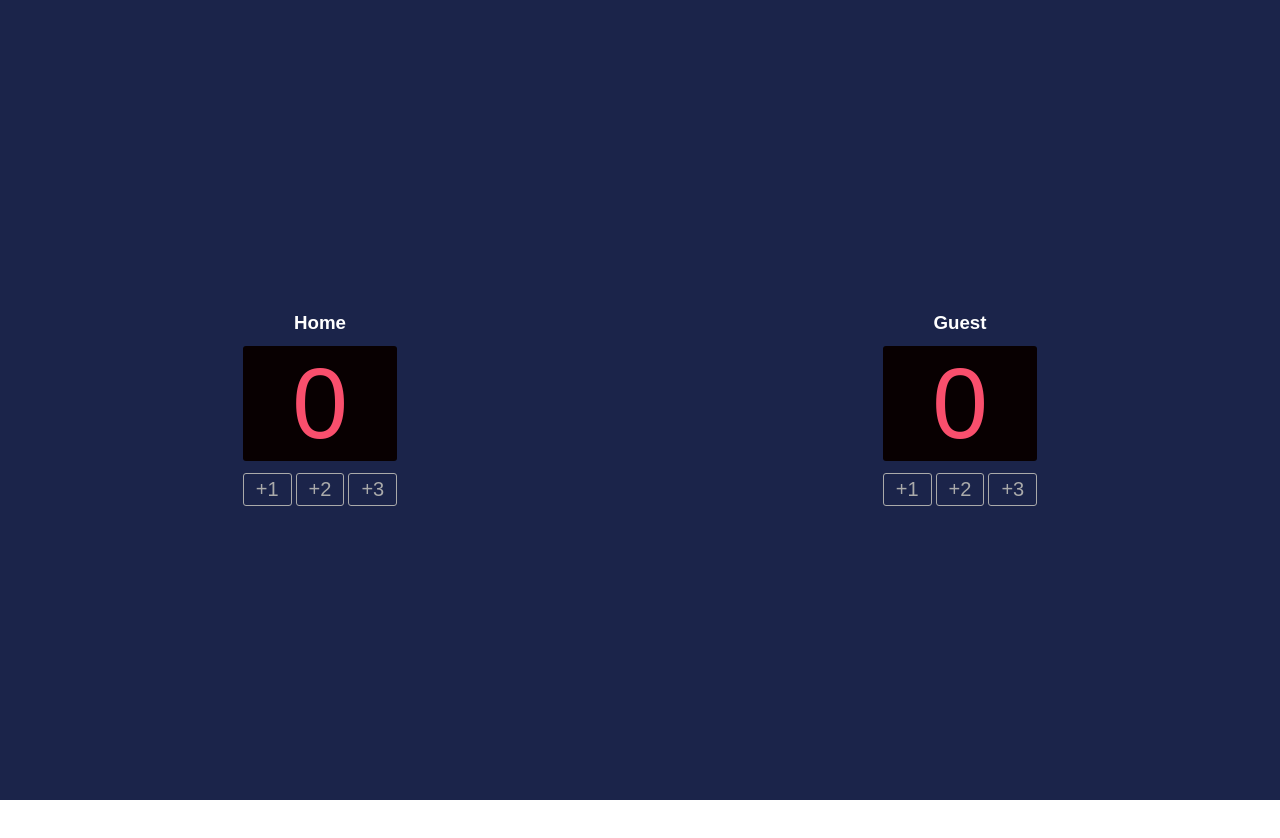
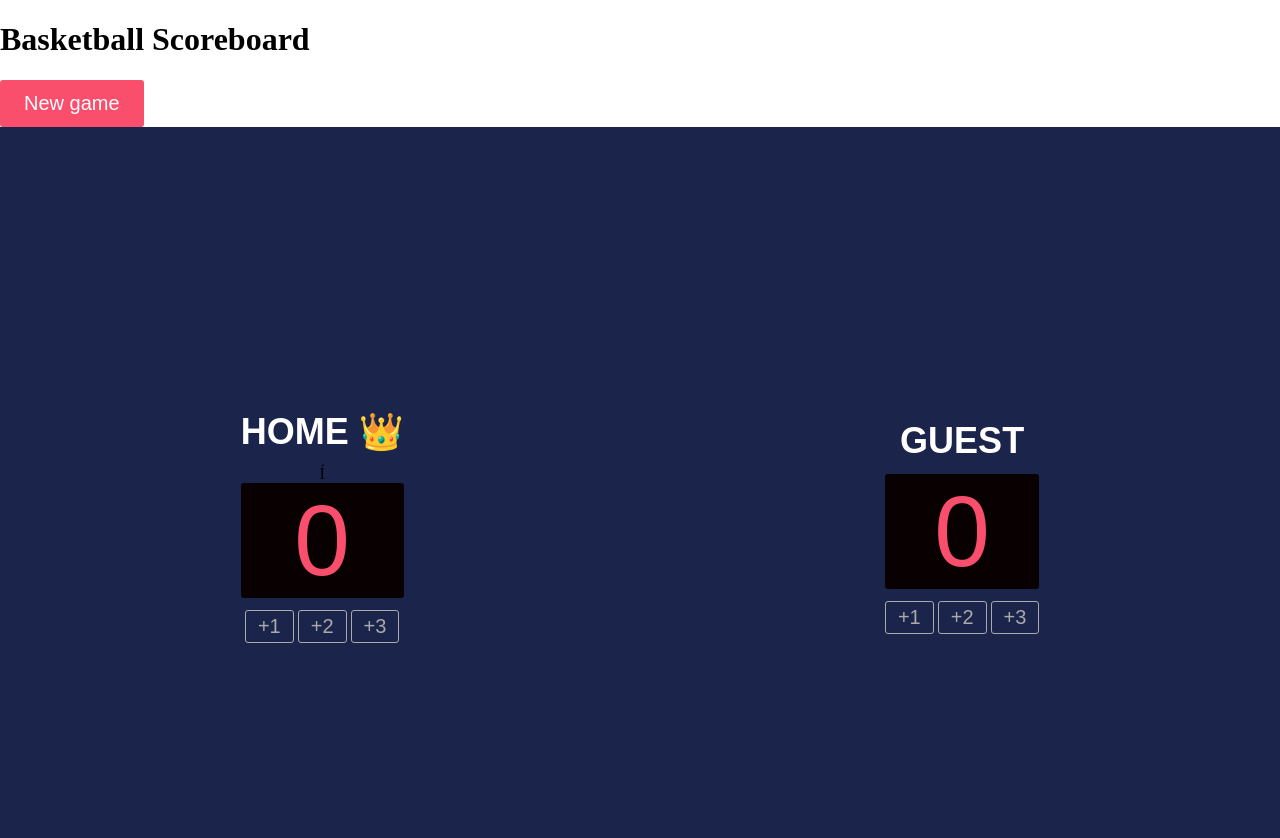
Before and after one commit to johnasp/basketball-scoreboard, a website: page public/index.html in a window 1280 px wide. Before the commit the page ends 800 px from the top, so only its background shows below. Drawn offline with Linux system fonts and the light colour scheme.

Commit message:
Add 'New Game' button and reset functionality to scoreboard

```diff
--- a/public/index.html
+++ b/public/index.html
@@ -8,23 +8,27 @@
     <link rel="icon" href="data:," /> <!-- Empty favicon to avoid default icon -->
   </head>
   <body>
+          <h1>Basketball Scoreboard</h1>
+          <button type="button" id="btn-new-game" onclick="resetScores()">New game</button>
     <section class="container">
+
       <div class="home-score score">
-        <h3>Home</h3>
-        <p id="home-digit" class="digit">0</p>
+
+        <h3>Home 👑</h3>
+Í        <p id="home-digit" class="digit">0</p>
         <div class="points">
-          <button type="button" id="home-one" onclick="homeAddOne()">+1</button>
-          <button type="button" id="home-two" onclick="homeAddTwo()">+2</button>
-          <button type="button" id="home-three" onclick="homeAddThree()">+3</button>
+          <button type="button" id="btn-home-one" onclick="homeAddOne()">+1</button>
+          <button type="button" id="btn-home-two" onclick="homeAddTwo()">+2</button>
+          <button type="button" id="btn-home-three" onclick="homeAddThree()">+3</button>
         </div>
       </div>
       <div class="guest-score score">
         <h3>Guest</h3>
         <p id="guest-digit" class="digit">0</p>
         <div class="points">
-          <button type="button" id="guest-one" onclick="guestAddOne()">+1</button>
-          <button type="button" id="guest-two" onclick="guestAddTwo()">+2</button>
-          <button type="button" id="guest-three" onclick="guestAddThree()">+3</button>
+          <button type="button" id="btn-guest-one" onclick="guestAddOne()">+1</button>
+          <button type="button" id="btn-guest-two" onclick="guestAddTwo()">+2</button>
+          <button type="button" id="btn-guest-three" onclick="guestAddThree()">+3</button>
         </div>
       </div>
     </section>
--- a/public/index.js
+++ b/public/index.js
@@ -9,13 +9,15 @@ let guestDigitEl = document.getElementById('guest-digit');
 let homeDigitValue = Number(homeDigitEl.textContent);
 let guestDigitValue = Number(guestDigitEl.textContent);
 
-// Get references to the buttons for incrementing scores
-let homeOneBtn = document.getElementById('home-one');
-let homeTwoBtn = document.getElementById('home-two');
-let homeThreeBtn = document.getElementById('home-three');
-let guestOneBtn = document.getElementById('guest-one');
-let guestTwoBtn = document.getElementById('guest-two');
-let guestThreeBtn = document.getElementById('guest-three');
+let newGameBtn = document.getElementById('btn-new-game');
+
+function resetScores() {
+   homeDigitValue = 0;
+   guestDigitValue = 0;
+   homeDigitEl.textContent = homeDigitValue;
+   guestDigitEl.textContent = guestDigitValue;
+   console.log(homeDigitValue, guestDigitValue);
+}
 
 // Functions to increment the home and guest scores
 function homeAddOne() {
--- a/src/style.scss
+++ b/src/style.scss
@@ -5,16 +5,36 @@ body {
 
 .container {
   background: #1b244a;
-  display: flex;
+
   justify-content: space-around;
   align-items: center;
   min-height: 100vh;
+    display: flex;
+}
+#btn-new-game {
+  background-color: #F94F6D;
+  color: white;
+  border: none;
+  padding: 12px 24px;
+  font-size: 20px;
+  border-radius: 3px;
+  cursor: pointer;
+  transition: background 0.1s, transform 0.1s;
+
+  &:active {
+    background-color: #d13a54;
+    transform: scale(0.97);
+  }
 }
 .score {
   text-align: center;
   h3 {
     font-family: sans-serif;
     margin-bottom: 12px;
+    font-size: 36px;
+    text-transform: uppercase;
+    color: white;
+    margin-top: 0;
   }
 }
 .digit {
@@ -29,10 +49,7 @@ body {
     margin-bottom: 12px;
 }
 
-h3 {
-    color: white;
-}
-.points {
+
 button {
   background-color: transparent;
   color: rgb(170, 170, 170);
@@ -40,5 +57,11 @@ h3 {
   border-radius: 3px;
   font-size: 20px;
   padding: 4px 12px;
+  cursor: pointer;
+  transition: background 0.1s, transform 0.1s;
+
+  &:active {
+    background-color: rgba(170, 170, 170, 0.15);
+    transform: scale(0.96);
   }
 }
```
Also changed, not shown: public/style.css, 1 other file. Lines whose indentation alone changed are shown as unchanged.
